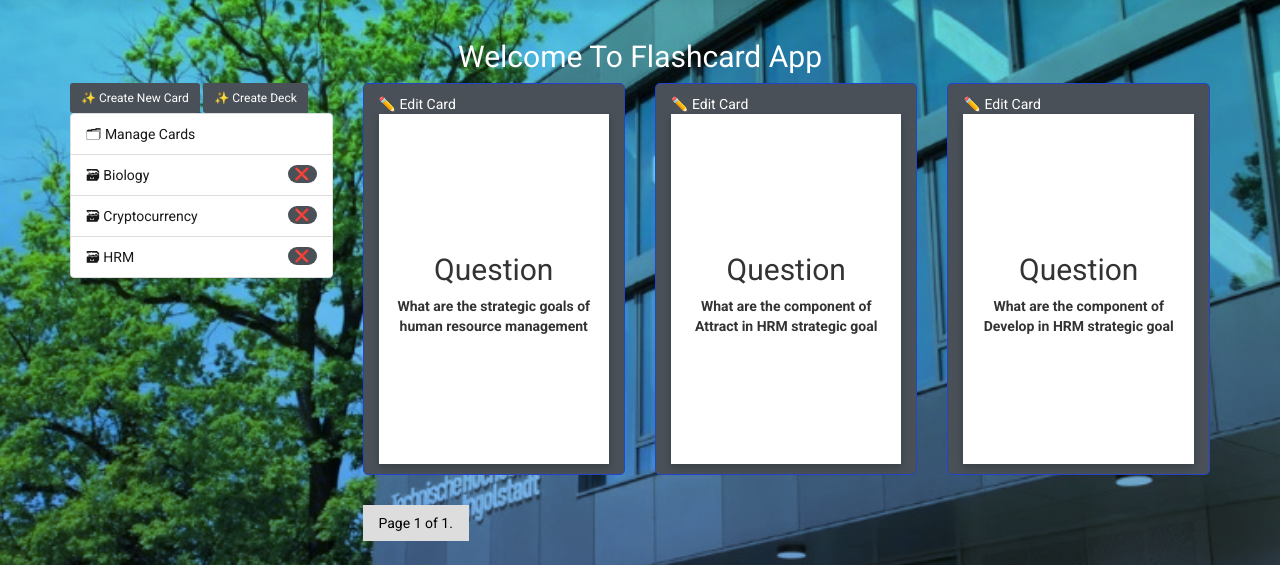
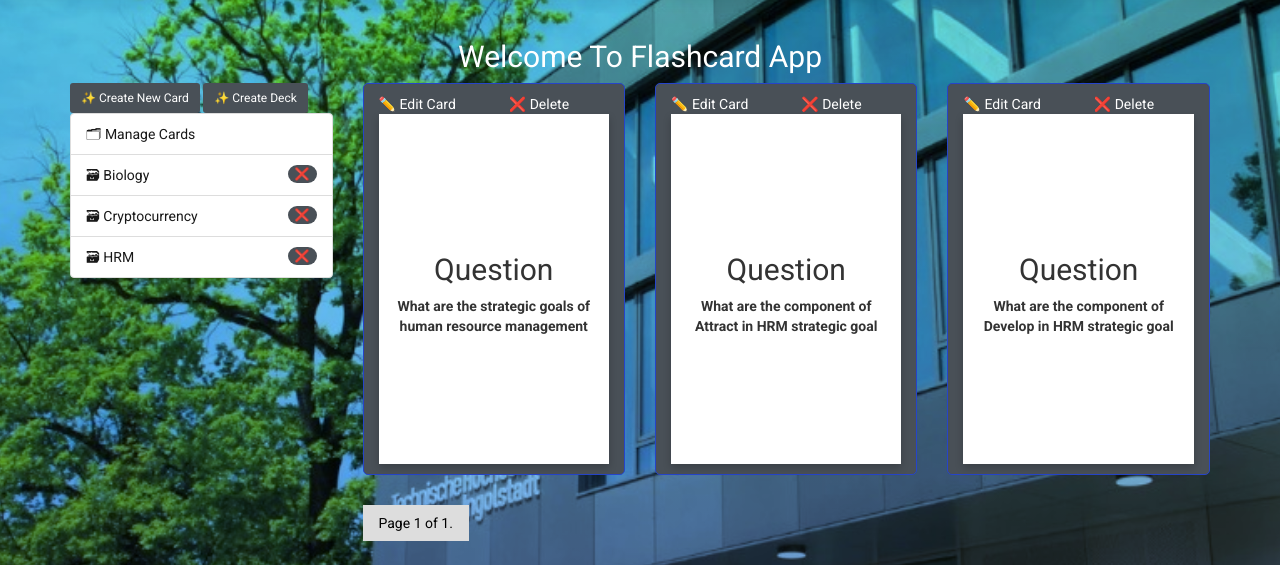
Before and after one commit to AkinAgbejoye/flashcard, a Django app: page /manage in a window 1280 px wide. Shown: the part 40-605 px from the top of the page. Run offline with Django 5.2, Linux system fonts and the light colour scheme; data comes from the database, SQL or seed files in the repository; both versions use the stored data as it was after the commit; some libraries are stand-ins or nearby versions.

Commit message:
card delete addeded result comparison adjusted

```diff
--- a/cards/templates/cards/all_cards.html
+++ b/cards/templates/cards/all_cards.html
@@ -3,10 +3,19 @@
 
 <div class="col-md-4">
     <article class="col-md-12 center">
-        <a href="{% url 'card-update' card.id %}" role="button">
+      <div class="row">
+        <div class="col-md-6">
+          <a href="{% url 'card-update' card.id %}" role="button">
             ✏️ Edit Card
         </a>
-            <div class="flip-card">
+        </div>
+        <div class="col-md-6">
+          <a href="{% url 'card-delete' card.id %}" role="button">
+            ❌ Delete
+        </a>
+        </div>
+      </div>
+        <div class="flip-card">
                 <div class="flip-card-inner">
                   <div class="flip-card-front">
                     <h2 class="h2">Question</h2>
--- a/cards/templates/cards/base.html
+++ b/cards/templates/cards/base.html
@@ -101,7 +101,7 @@ article{
                     $('.flip-card').toggleClass('flip');
                     var buttonText = $(this).text() === 'Submit' ? 'Back to question' : 'Submit';
                     $(this).text(buttonText);
-                    if ($('#tryanswer').val() == $('.cardanswer').text()) {
+                    if ($('#tryanswer').val().toLowerCase() == $('.cardanswer').text().toLowerCase()) {
                         $('.known').css("display", "block")
                         $('.unknown').css("display", "none");
                         $('.outcome').css('display','block')
--- a/cards/urls.py
+++ b/cards/urls.py
@@ -25,6 +25,13 @@ path(
         views.CardUpdateView.as_view(),
         name="card-update"
     ),
+
+     path(
+        "delete/<int:id>",
+        views.BoxView.delete_card,
+        name="card-delete"
+    ),
+
     path(
         "box/<int:box_num>",
         views.BoxView.as_view(),
--- a/cards/views.py
+++ b/cards/views.py
@@ -102,6 +102,8 @@ class CardCreateView(CreateView):
     }
     success_url = reverse_lazy("card-create")
 
+
+
     def get_context_data(self, **kwargs):
     # Get the default context data from the superclass method
         context = super().get_context_data(**kwargs)
@@ -113,6 +115,7 @@ class CardCreateView(CreateView):
         context['name'] = name
 
         return context
+
 
 # class CardCreateView(CreateView):
 #       model = Card
@@ -158,6 +161,11 @@ class BoxView(CardListView):
 
         return redirect(request.META.get("HTTP_REFERER"))
 
+    def delete_card(request, id):
+        card = get_object_or_404(Card, id=id)
+        card.delete()
+        return redirect('card-list')
+
     def display_name(request):
         name = request.session.get('name')
         return name
```
Also changed, not shown: db.sqlite3.
